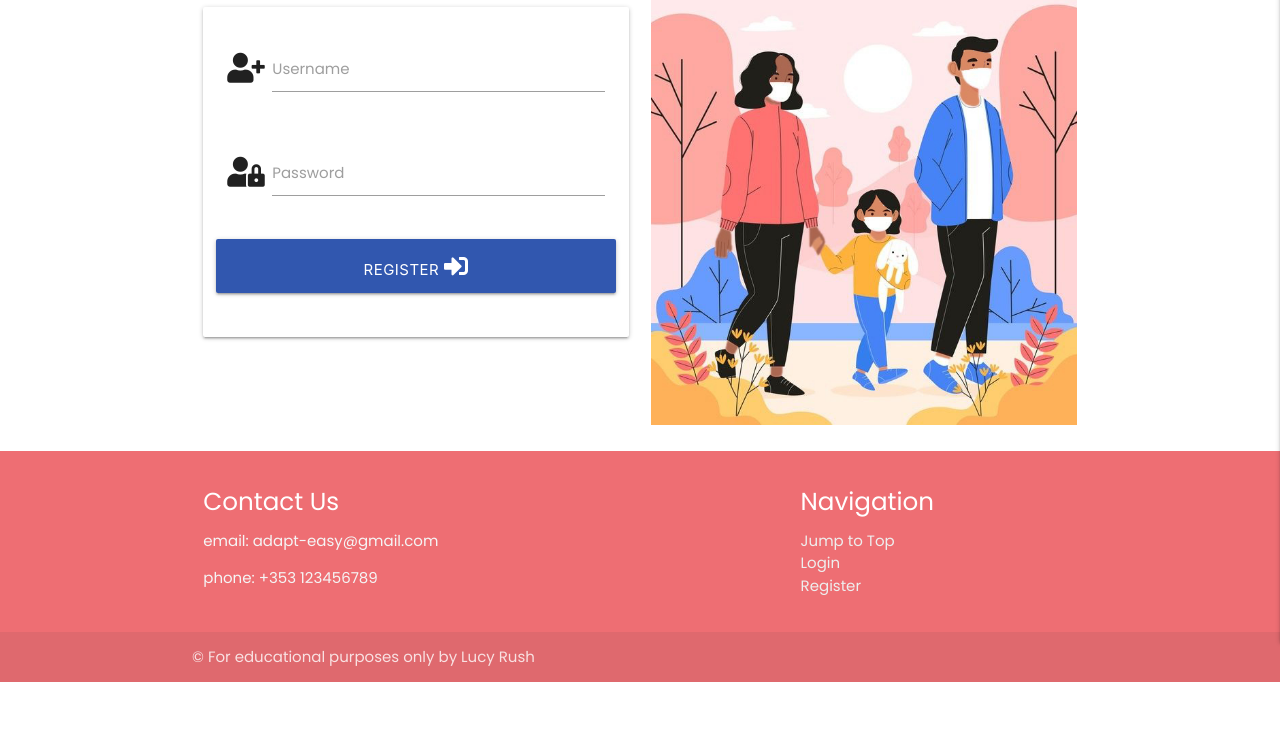
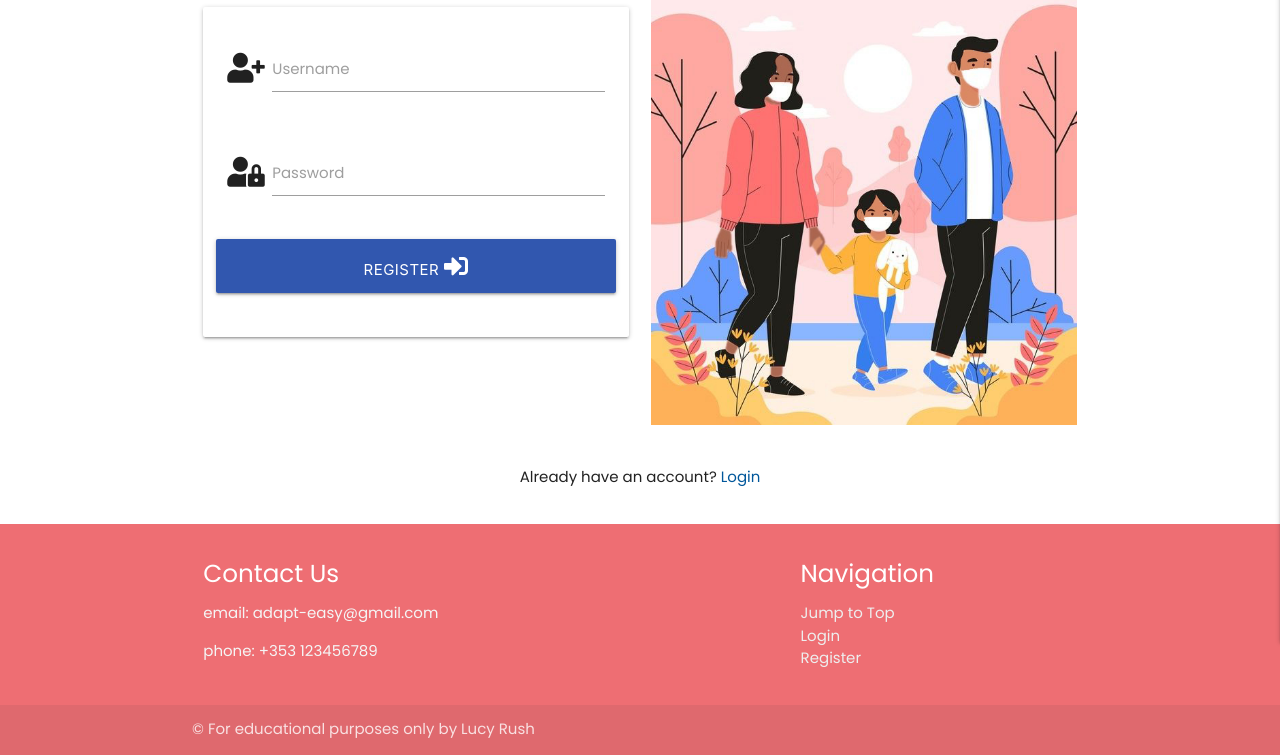
Before and after one commit to lucyrush/adapt-easy, a Flask app: page /register in a window 1280 px wide. Shown: the part 218-973 px from the top of the page. Before the commit the page ends 900 px from the top, so only its background shows below. Run offline with Flask 2, Linux system fonts and the light colour scheme; some libraries are stand-ins or nearby versions.

Commit message:
Add Login Funtionality

```diff
--- a/app.py
+++ b/app.py
@@ -48,6 +48,32 @@ def register():
     return render_template("register.html")
 
 
+@app.route("/login", methods=["GET", "POST"])
+def login():
+    if request.method == "POST":
+        # check if username exists in db
+        existing_user = mongo.db.users.find_one(
+            {"username": request.form.get("username").lower()})
+
+        if existing_user:
+            # ensure hashed password matches user input
+            if check_password_hash(
+                existing_user["password"], request.form.get("password")):
+                    session["user"] = request.form.get("username").lower()
+                    flash("Welcome, {}".format(request.form.get("username")))
+            else:
+                # invalid password match
+                flash("Incorrect Username and/or Password")
+                return redirect(url_for("login"))
+
+        else:
+            # username doesn't exist
+            flash("Incorrect Username and/or Password")
+            return redirect(url_for("login"))
+
+    return render_template("login.html")
+
+
 @app.route("/home")
 def home():
     return render_template("home.html")
--- a/templates/base.html
+++ b/templates/base.html
@@ -41,7 +41,7 @@
             <li><a href="{{ url_for('get_adaptions') }}">Listings</a></li>
             <li><a href="#">Profile</a></li>
             <li><a href="#">New Listing</a></li>
-            <li><a href="#">Login</a></li>
+            <li><a href="{{ url_for('login') }}">Login</a></li>
             <li><a href="{{ url_for('register') }}">Register</a></li>
             <li><a href="#">Logout</a></li>
           </ul>
@@ -54,7 +54,7 @@
         <li><a href="{{ url_for('get_adaptions') }}">Listings</a></li>
         <li><a href="#">Profile</a></li>
         <li><a href="#">New Listing</a></li>
-        <li><a href="#">Login</a></li>
+        <li><a href="{{ url_for('login') }}">Login</a></li>
         <li><a href="{{ url_for('register') }}">Register</a></li>
         <li><a href="#">Logout</a></li>
       </ul>
--- a/templates/login.html
+++ b/templates/login.html
@@ -32,7 +32,7 @@
                 </div>
             </div>
         </form>
-        <div class="register-img col l6 s12 m6 offset-m2"><img class="responsive-img center-align" src="static/images/Crowd 03_Copy.jpg.jpg"></div>
+        <div class="register-img col l6 s12 m6 offset-m2"><img class="responsive-img center-align" src="static/images/Crowd 03_Copy.jpg"></div>
     </div>
 
     <div class="row">
--- a/templates/register.html
+++ b/templates/register.html
@@ -34,5 +34,13 @@
         </form>
         <div class="register-img col l6 s12 m6 offset-m2"><img class="responsive-img center-align" src="static/images/FAMILY_COPY.jpg"></div>
     </div>
+    <div class="row">
+        <div class="col s12">
+            <p class="center-align">
+                Already have an account?
+                <a href="{{ url_for('login') }}" class="light-blue-text text-darken-4">Login</a>
+            </p>
+        </div>
+    </div>
 
 {% endblock %}
```
